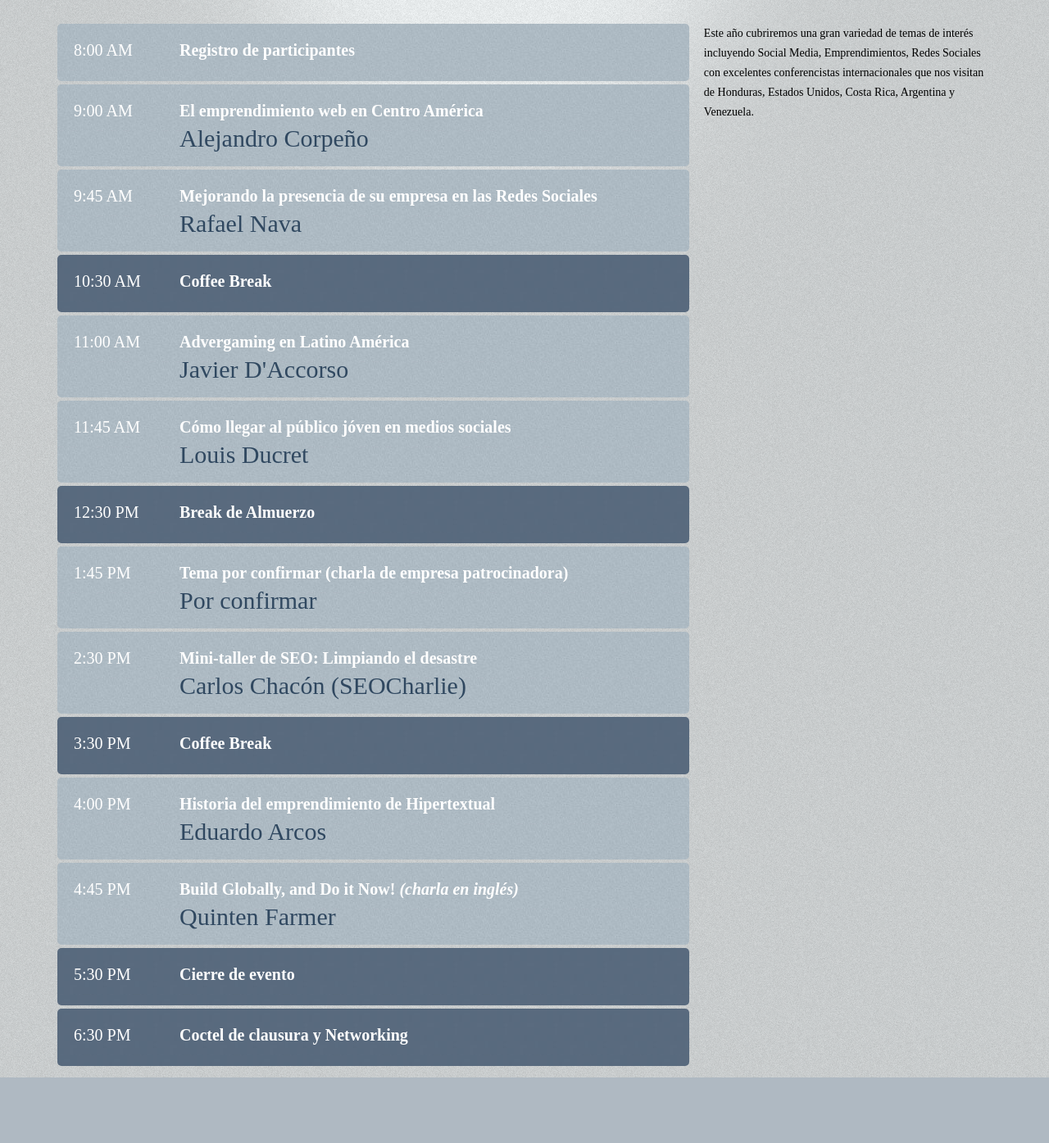
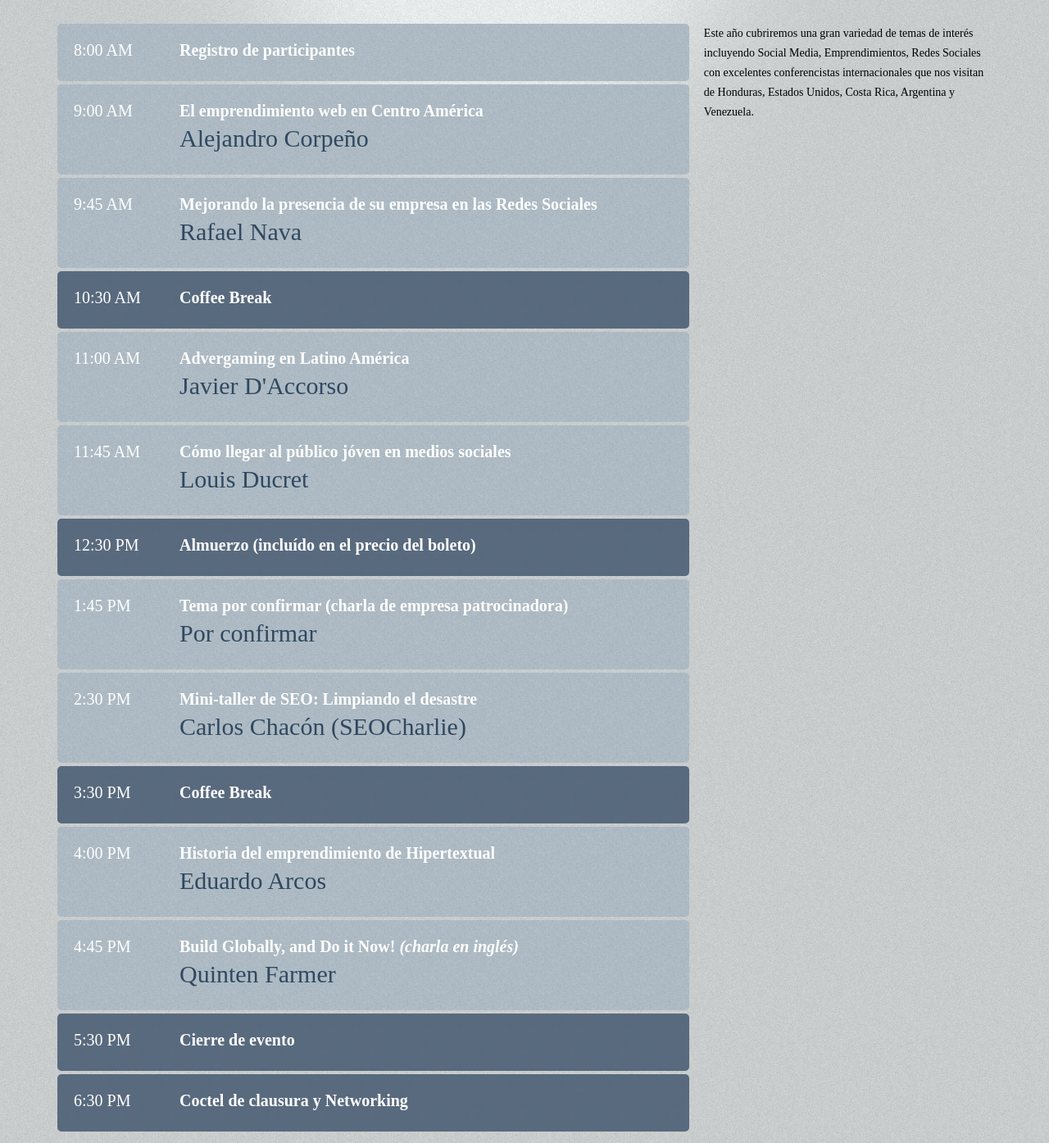
Before and after one commit to corp/wcl2011, a PHP site: page /agenda.php in a window 1280 px wide. Shown: the part 312-1707 px from the top of the page at 82% size. Before the commit the page ends 1627 px from the top, so only its background shows below. Run offline with PHP 8.4, Linux system fonts and the light colour scheme; some libraries are stand-ins or nearby versions.

Commit message:
detalles

```diff
--- a/agenda.php
+++ b/agenda.php
@@ -60,7 +60,7 @@
 
 				<div class="agenda-row darkrow rounded5">
 					<div class="twocol">12:30 PM</div>
-					<div class="tencol last">Break de Almuerzo
+					<div class="tencol last"> Almuerzo (incluído en el precio del boleto)
 					</div>
 				</div>
 
--- a/css/wcl.css
+++ b/css/wcl.css
@@ -206,10 +206,10 @@ body{
 	width: 100%;
  	font-weight: 100;
 	font-size: 20px;
-	height: 50px;
+	min-height: 40px;
 	margin-bottom: 4px;
 	color: white;
-	padding: 20px 5px 0px 20px;
+	padding: 20px 5px 10px 20px;
 }
 
 .agenda-row .tencol{
--- a/registro.php
+++ b/registro.php
@@ -15,6 +15,7 @@
 		<p>
 		Los boletos están a la venta en <a href="http://venta.boletospanama.com/orderticketsarea.asp?p=722&a=341&backurl=default.asp" target="_blank">BoletosPanama.com</a> a un precio especial de <strong>$214.00</strong> si compras antes del domingo 10 de Abril.</p>
 		<p>A partir de lunes 11 de Abril el precio regular es de <strong>$267.50</strong></p>
+		<h2><a href="http://venta.boletospanama.com/orderticketsarea.asp?p=722&a=341&backurl=default.asp" target="_blank" class="link">Compra tu entrada ahora mísmo en BoletosPanama.com</a></h2>
 		<p>Los cupos son limitados por lo que te recomendamos que compres tus entradas lo antes posible. Si tienes dudas respecto al evento no dudes en escribirnos a <a href="mailto:panama@webconflatino.com" class="link">panama@webconflatino.com</a></p>
 
 		<p>&nbsp;</p><p>&nbsp;</p>
```
Also changed, not shown: lugar.php (+8 -5 lines).
